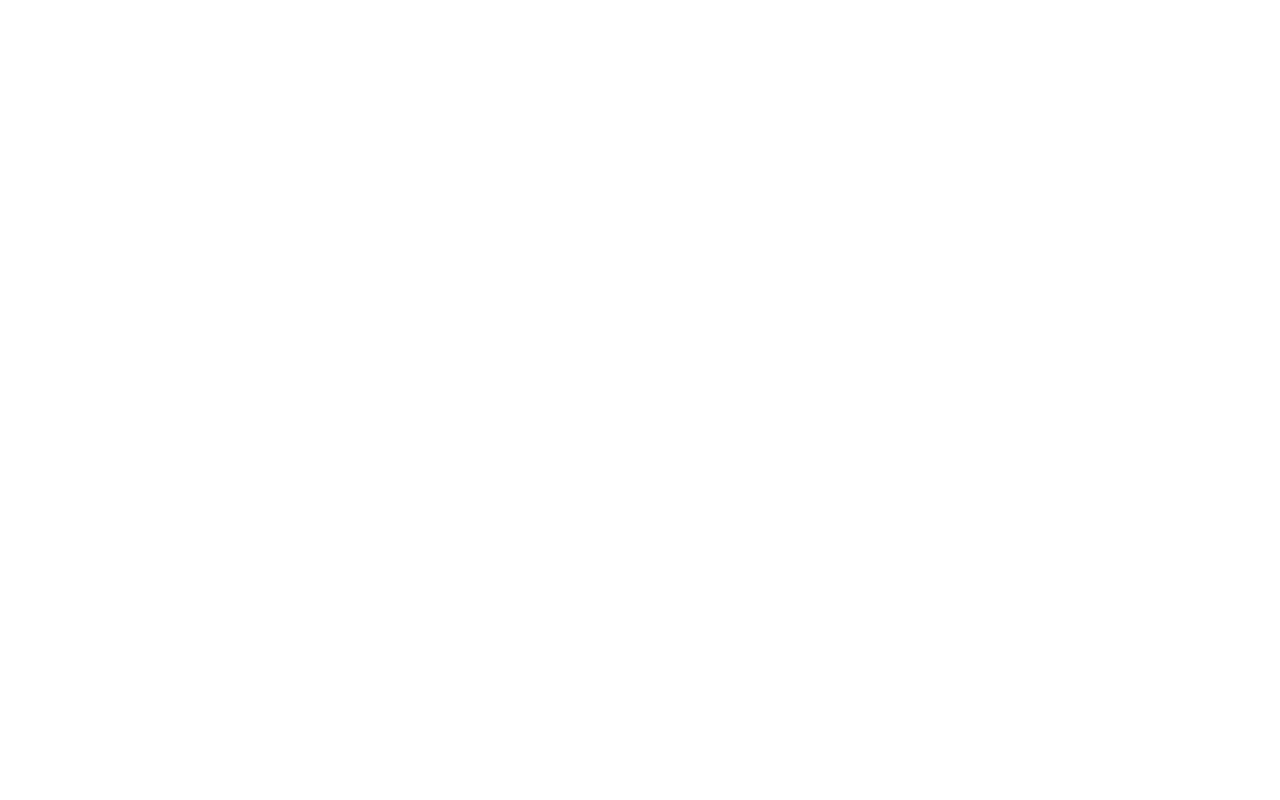
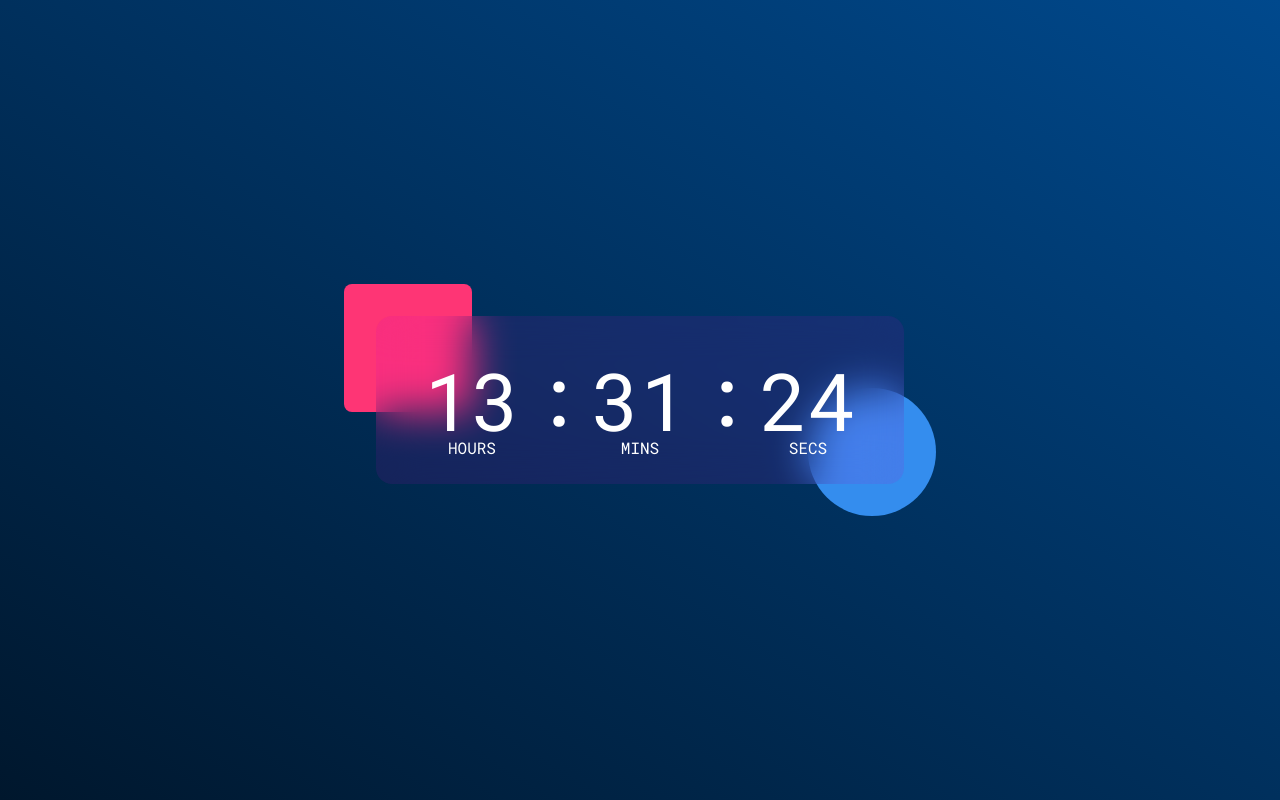
Before and after one commit to adswhitehouse/digital-clock, a plain HTML site: page index.html in a window 1280 px wide. Drawn offline with Linux system fonts and the light colour scheme.

Commit message:
made clock dynamic

```diff
--- a/index.html
+++ b/index.html
@@ -15,6 +15,20 @@
 </head>
 
 <body>
+  <div class="container">
+    <div class="clock">
+      <span class="jsHours hours">00</span>
+      <span class="colon">:</span>
+      <span class="jsMinutes minutes">00</span>
+      <span class="colon">:</span>
+      <span class="jsSeconds seconds">00</span>
+    </div>
+    <!-- <div class="units">
+      <span>hours</span>
+      <span>mins</span>
+      <span>secs</span>
+    </div> -->
+  </div>
   <script src="./script.js"></script>
 </body>
 
--- a/script.js
+++ b/script.js
@@ -0,0 +1,21 @@
+// Variables
+let hours = document.querySelector(".jsHours");
+let minutes = document.querySelector(".jsMinutes");
+let seconds = document.querySelector(".jsSeconds");
+
+// Displays times
+function displayTime() {
+  let currentDate = new Date();
+
+  hours.textContent =
+    (currentDate.getHours() < 10 ? "0" : "") + currentDate.getHours();
+
+  minutes.textContent =
+    (currentDate.getMinutes() < 10 ? "0" : "") + currentDate.getMinutes();
+
+  seconds.textContent =
+    (currentDate.getSeconds() < 10 ? "0" : "") + currentDate.getSeconds();
+}
+
+// Updates times every second
+setInterval(displayTime, 1000);
--- a/styles.css
+++ b/styles.css
@@ -55,4 +55,82 @@ select {
 /* Body */
 body {
   font-family: "Roboto Mono", monospace;
+  background: linear-gradient(to top right, #00172d, #00498d);
+  display: flex;
+  align-items: center;
+  justify-content: center;
+  color: #fff;
 }
+
+/* Container */
+.container {
+  position: relative;
+}
+
+/* Clock */
+.clock {
+  background: rgba(200, 0, 200, 0.1);
+  display: flex;
+  align-items: center;
+  justify-content: center;
+  gap: 0.75rem;
+  backdrop-filter: blur(20px);
+  border-radius: 1rem;
+  font-size: 5rem;
+  padding: 1.5rem 3rem;
+}
+
+.colon {
+  margin-top: -0.6rem;
+}
+
+.clock span {
+  position: relative;
+}
+
+.hours::after,
+.minutes::after,
+.seconds::after {
+  font-size: 1rem;
+  position: absolute;
+  bottom: 0;
+  left: 50%;
+  transform: translateX(-50%);
+}
+
+.hours::after {
+  content: "HOURS";
+}
+
+.minutes::after {
+  content: "MINS";
+}
+
+.seconds::after {
+  content: "SECS";
+}
+
+/* Container Pseudo */
+.container::before {
+  content: "";
+  position: absolute;
+  width: 8rem;
+  height: 8rem;
+  background-color: #fe3575;
+  left: -2rem;
+  top: -2rem;
+  z-index: -1;
+  border-radius: 0.5rem;
+}
+
+.container::after {
+  content: "";
+  position: absolute;
+  width: 8rem;
+  height: 8rem;
+  background-color: #348dee;
+  border-radius: 50%;
+  bottom: -2rem;
+  right: -2rem;
+  z-index: -1;
+}
```
